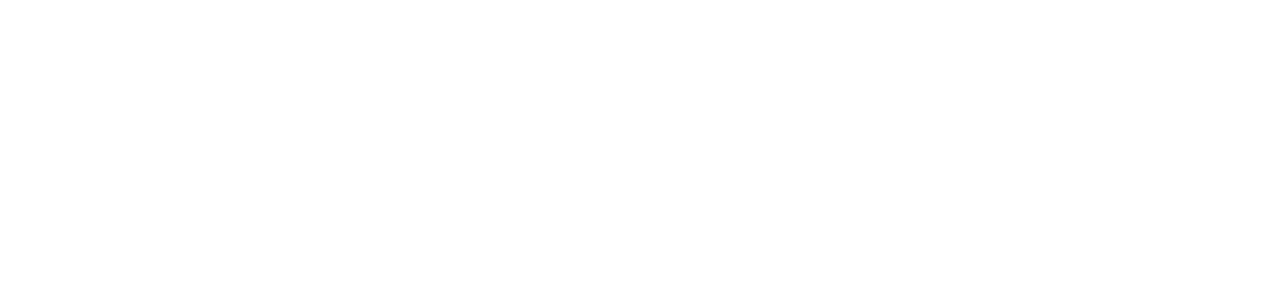
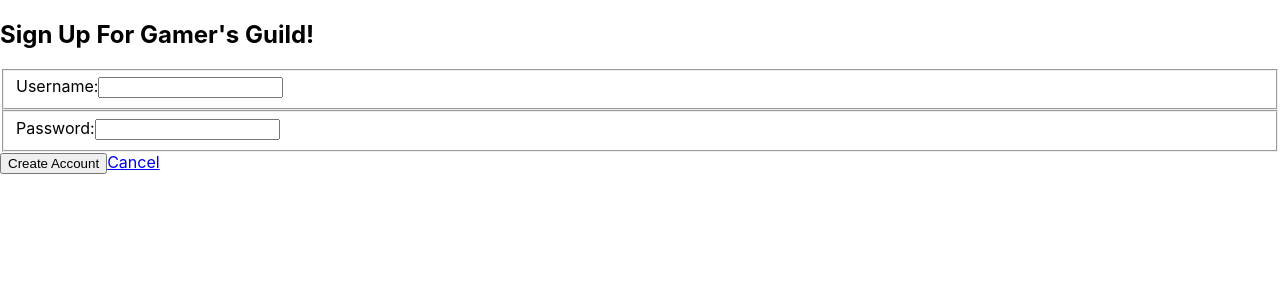
Before and after one commit to JLDeee/capstone, a React (Create React App) app in the folder gamer/client/gamer-client/: page /sign_up in a window 1280 px wide. Shown: the top 300 px of the page. Built offline with nearby package versions, Linux system fonts and the light colour scheme; the HTML template or start-up script is replaced by a standard one.

Commit message:
Adding Login and SignUp (incomplete) as well as updated App with proper imports

```diff
--- a/gamer/client/gamer-client/package.json
+++ b/gamer/client/gamer-client/package.json
@@ -6,8 +6,10 @@
     "@testing-library/jest-dom": "^5.16.5",
     "@testing-library/react": "^13.4.0",
     "@testing-library/user-event": "^13.5.0",
+    "jwt-decode": "^3.1.2",
     "react": "^18.2.0",
     "react-dom": "^18.2.0",
+    "react-router-dom": "^6.14.0",
     "react-scripts": "5.0.1",
     "web-vitals": "^2.1.4"
   },
--- a/gamer/client/gamer-client/src/App.js
+++ b/gamer/client/gamer-client/src/App.js
@@ -1,9 +1,66 @@
+import { BrowserRouter as Router, Route, Routes } from "react-router-dom";
+import { useEffect, useState } from "react";
+import Login from "./components/Login";
+import AuthContext from "./context/AuthContext";
+import jwtDecode from "jwt-decode";
+import SignUp from "./components/SignUp";
+
+const LOCAL_STORAGE_TOKEN_KEY = "gamersGuildToken";
 
 function App() {
+  const [user, setUser] = useState(null);
+  const[restoreLoginAttemptCompleted, setRestoreLoginAttemptCompleted] = useState(false);
+
+  useEffect( () => {
+    const token = localStorage.getItem(LOCAL_STORAGE_TOKEN_KEY);
+    if(token) {
+      Login(token);
+    }
+    setRestoreLoginAttemptCompleted(true);
+  }, []);
+
+  const login = (token) => {
+    localStorage.setItem(LOCAL_STORAGE_TOKEN_KEY, token);
+    const { sub: username, authorities: authoritiesString } = jwtDecode(token);
+    const roles = authoritiesString.split(",");
+    const user = {
+      username,
+      roles,
+      token,
+      hasRole(role) {
+        return this.roles.includes(role);
+      }
+    };
+    setUser(user);
+    return user;
+  }
+
+  const logout = () => {
+    setUser(null);
+    localStorage.removeItem(LOCAL_STORAGE_TOKEN_KEY);
+  }
+
+  const auth = {
+    user: user ? {...user} : null,
+    login,
+    logout
+  }
+
+  if (!restoreLoginAttemptCompleted) {
+    return null;
+  }
+
   return (
- <>
-
- </>
+    <AuthContext.Provider value={auth}>
+      <Router>
+        <Routes>
+          <Route path="/" element={<Login/>}/>
+          <Route path="/login" element={<Login/>}/>
+          <Route path="/sign_up" element={<SignUp/>}/>
+          {/* insert other routes here! */}
+        </Routes>
+      </Router>
+    </AuthContext.Provider>
   );
 }
 
--- /dev/null
+++ b/gamer/client/gamer-client/src/components/Login.js
@@ -0,0 +1,94 @@
+import AuthContext from "../context/AuthContext";
+import { useState, useContext } from "react";
+import { Link } from "react-router-dom";
+
+function Login() {
+    const [credentials, setCredentials] = useState({
+        username: "",
+        password: ""
+    })
+    const [errors, setErrors] = useState([]);
+    const url = "http://localhost:8080/";
+    const auth = useContext(AuthContext);
+
+    const handleChange = (event) => {
+        const nextCredentials = {...credentials};
+        nextCredentials[event.target.name] = event.target.value;
+        setCredentials(nextCredentials);
+        // for bugtesting
+        console.log(nextCredentials);
+    }
+
+    const handleSubmit = (event) => {
+        event.preventDefault();
+        console.log("yay");
+        const init = {
+            method: "POST",
+            headers: {
+                "Content-Type": "application/json",
+                'Accept': 'application/json'
+            },
+            body: JSON.stringify(credentials),
+        }
+
+        fetch(`${url}/authenticate`, init)
+        .then(response => {
+            if (response.status === 200) {
+                const {jwt_token} = response.json();
+                auth.login(jwt_token);
+                navigate("/");
+            } else {
+                return Promise.reject(`${response.status}: Bad credentials. Login failed.`);
+            }
+        })
+        .catch(data => setErrors(data));
+    }
+
+    return (
+        // container class is for if we use bootstrap. remember to remove bootstrap classes if we're not using them
+        <main className="container">
+            <section id="loginContainer">
+                <h2>Log In</h2>
+                {errors.length > 0 && (
+                    <div className="alert alert-danger">
+                        <p>The following errors were found:</p>
+                        <ul>
+                            {errors.map(error =>
+                            <li key={error}>{error}</li>
+                            )}
+                        </ul>
+                    </div>
+                )}
+
+                <form onSubmit={handleSubmit}>
+                <fieldset className="form-group">
+                        <label htmlFor="username">Username:</label>
+                        <input id="username"
+                        name="username"
+                        type="text"
+                        className="form-control"
+                        onChange={handleChange}/>
+                    </fieldset>
+                    <fieldset className="form-group">
+                        <label htmlFor="password">Password:</label>
+                        <input id="password"
+                        name="password"
+                        type="password"
+                        className="form-control"
+                        onChange={handleChange}/>
+                    </fieldset>
+                    <div className="mt-4">
+                        <button className="btn btn-success mr-2" type="submit">
+                            Login
+                        </button>
+                        <Link className="btn btn-warning" type="button" to={"/"}>
+                            Cancel
+                        </Link>
+                    </div>
+                </form>
+            </section>
+        </main>
+    )
+}
+
+export default Login;
--- /dev/null
+++ b/gamer/client/gamer-client/src/components/SignUp.js
@@ -0,0 +1,94 @@
+import AuthContext from "../context/AuthContext";
+import { useState, useContext } from "react";
+import { Link } from "react-router-dom";
+
+function SignUp() {
+    // NOTE: THIS NEEDS TO BE REDONE TO CREATE AN ACCOUNT INSTEAD
+    const [credentials, setCredentials] = useState({
+        username: "",
+        password: ""
+    })
+    const [errors, setErrors] = useState([]);
+    const url = "http://localhost:8080/";
+    const auth = useContext(AuthContext);
+
+    const handleChange = (event) => {
+        const nextCredentials = {...credentials};
+        nextCredentials[event.target.name] = event.target.value;
+        setCredentials(nextCredentials);
+        // for bugtesting
+        console.log(nextCredentials);
+    }
+
+    const handleSubmit = (event) => {
+        event.preventDefault();
+        console.log("yay");
+        const init = {
+            method: "POST",
+            headers: {
+                "Content-Type": "application/json",
+                'Accept': 'application/json'
+            },
+            body: JSON.stringify(credentials),
+        }
+
+        fetch(`${url}/authenticate`, init)
+        .then(response => {
+            if (response.status === 200) {
+                const {jwt_token} = response.json();
+                auth.login(jwt_token);
+                navigate("/");
+            } else {
+                return Promise.reject(`${response.status}: Bad credentials. Login failed.`);
+            }
+        })
+        .catch(data => setErrors(data));
+    }
+
+    return (
+        <main className="container">
+            <section id="loginContainer">
+                <h2>Sign Up For Gamer's Guild!</h2>
+                {errors.length > 0 && (
+                    <div className="alert alert-danger">
+                        <p>The following errors were found:</p>
+                        <ul>
+                            {errors.map(error =>
+                            <li key={error}>{error}</li>
+                            )}
+                        </ul>
+                    </div>
+                )}
+
+                <form onSubmit={handleSubmit}>
+                <fieldset className="form-group">
+                        <label htmlFor="username">Username:</label>
+                        <input id="username"
+                        name="username"
+                        type="text"
+                        className="form-control"
+                        onChange={handleChange}/>
+                    </fieldset>
+                    <fieldset className="form-group">
+                        <label htmlFor="password">Password:</label>
+                        <input id="password"
+                        name="password"
+                        type="password"
+                        className="form-control"
+                        onChange={handleChange}/>
+                    </fieldset>
+                    <div className="mt-4">
+                        <button className="btn btn-success mr-2" type="submit">
+                            Create Account
+                        </button>
+                        <Link className="btn btn-warning" type="button" to={"/"}>
+                            Cancel
+                        </Link>
+                    </div>
+                </form>
+            </section>
+        </main>
+    );
+}
+
+export default SignUp;
--- /dev/null
+++ b/gamer/client/gamer-client/src/context/AuthContext.js
@@ -0,0 +1,5 @@
+import { createContext } from "react";
+
+const AuthContext = createContext();
+
+export default AuthContext;
```
Also changed, not shown: 1 other file (tests, documents, lock files or other folders).
